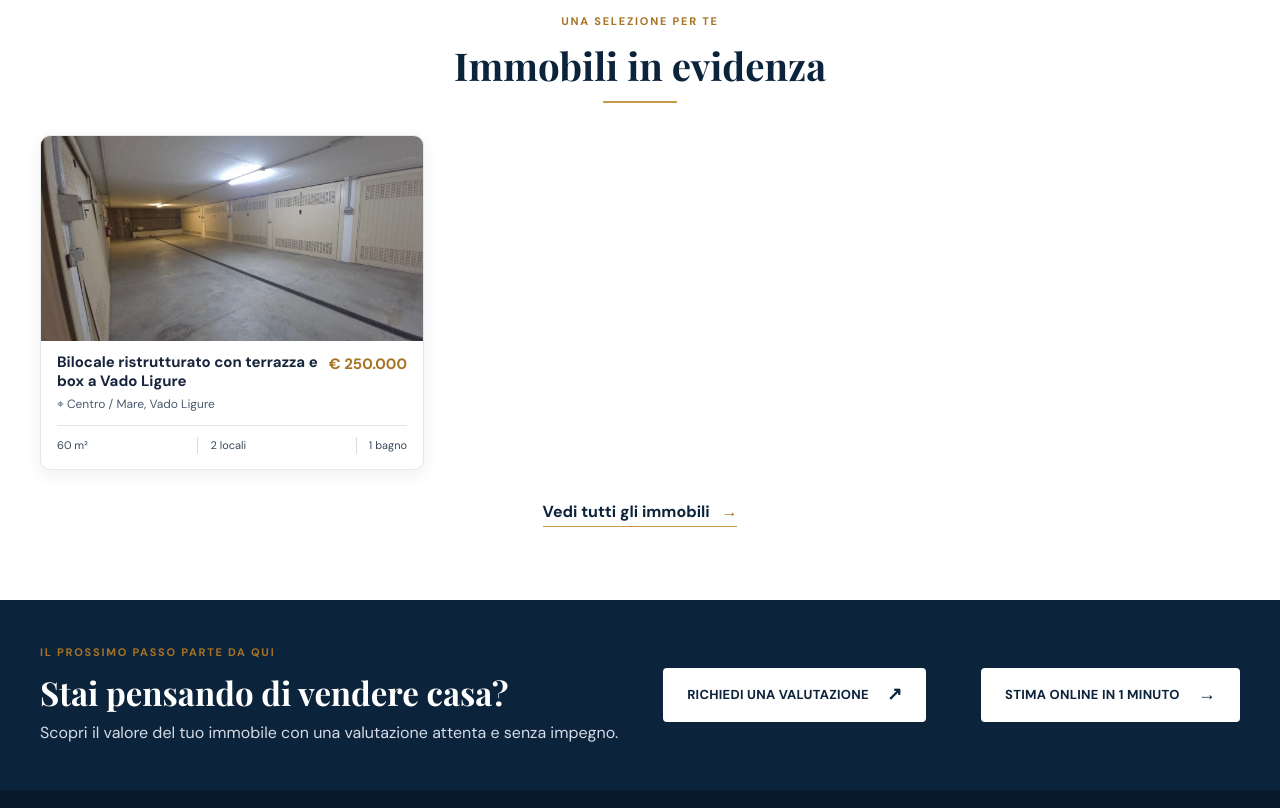
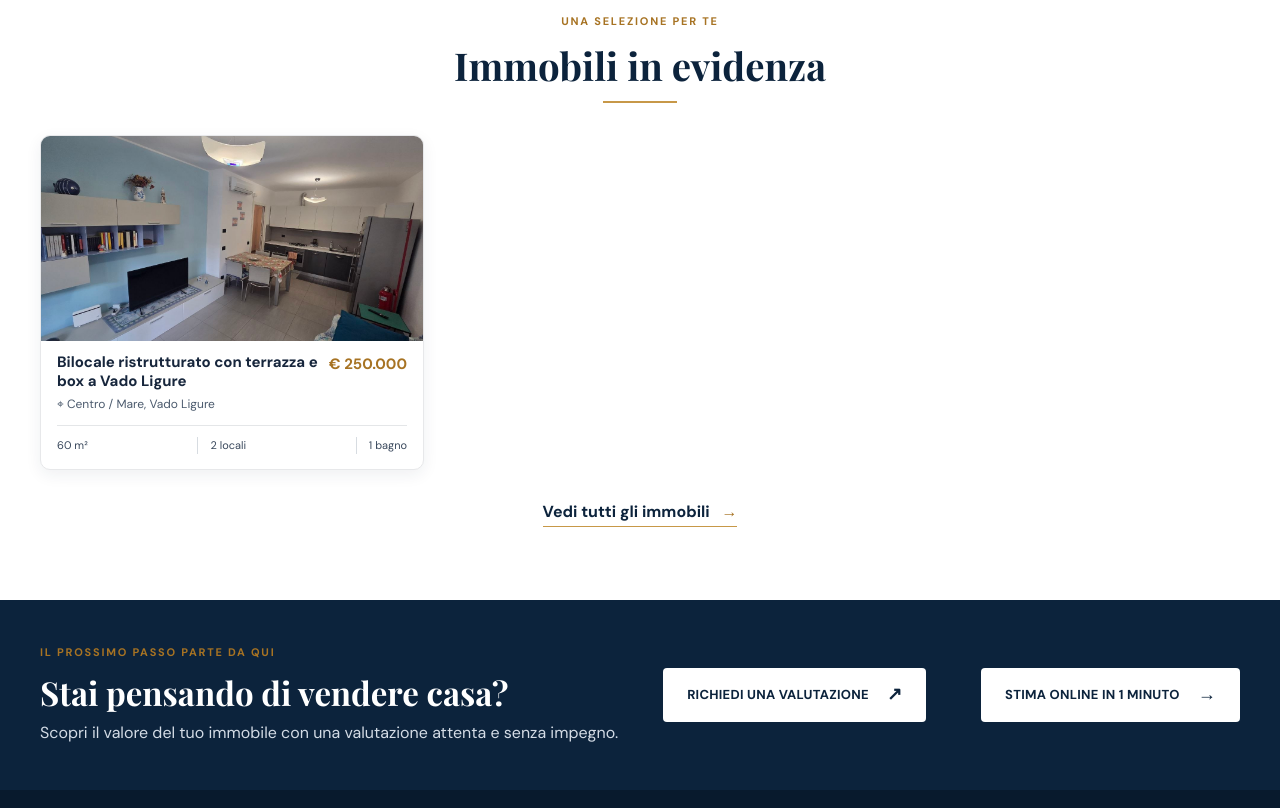
Before and after one commit to cybernetlab24-glitch/dama-servizi-immobiliari, a plain HTML site: page anteprima/index.html in a window 1280 px wide. Shown: the part 840-1648 px from the top of the page. Drawn offline with nearby package versions, Linux system fonts and the light colour scheme.

Commit message:
ARGUS: anteprima del sito

```diff
--- a/anteprima/index.html
+++ b/anteprima/index.html
@@ -12,7 +12,7 @@
     <section class="hero"><div class="hero-photo"></div><div class="wrap hero-content"><p class="eyebrow">DA.MA. · Savona e Riviera</p><h1>La casa giusta,<br>il valore che meriti.</h1><p class="hero-lead">Esperienza, trasparenza e attenzione<br class="desktop"> per ogni progetto immobiliare.</p><a class="button" href="immobili.html">Scopri gli immobili <span>↗</span></a></div><form class="search-panel" action="immobili.html"><label>⌖ <span>Dove<input name="luogo" placeholder="Comune, zona o località"></span></label><label>⌂ <span>Tipologia<select name="tipo"><option value="">Qualsiasi tipologia</option><option>Appartamento</option><option>Villa</option><option>Rustico</option></select></span></label><label>€ <span>Prezzo<select name="prezzo"><option value="">Qualsiasi prezzo</option><option value="500000">Fino a € 500.000</option><option value="1000000">Fino a € 1.000.000</option></select></span></label><button class="button" type="submit">Cerca</button></form></section>
     <section class="promise-strip"><div class="wrap promise-items"><div><i>◇</i><span>Valutazione gratuita</span></div><div><i>♧</i><span>Assistenza completa</span></div><div><i>⌖</i><span>Conoscenza del territorio</span></div></div></section>
     <section class="section wrap"><div class="section-heading"><p class="eyebrow">Una selezione per te</p><h2>Immobili in evidenza</h2><span class="gold-line"></span></div><div class="property-grid"><!--ARGUS:evidenza-->
-<article class="property-card" data-title="bilocale ristrutturato con terrazza e box a vado ligure appartamento vado ligure centro mare" data-type="Appartamento" data-price="250000"><a class="property-image" href="immobile-dm26112557-bilocale-ristrutturato-con-terrazza-e-b.html" style="background-image:url('../assets/immobili/dm26112557-1-bGHMKG.jpg')" aria-label="Bilocale ristrutturato con terrazza e box a Vado Ligure"></a><div class="property-body"><div class="card-title"><h3><a href="immobile-dm26112557-bilocale-ristrutturato-con-terrazza-e-b.html" style="color:inherit;text-decoration:none">Bilocale ristrutturato con terrazza e box a Vado Ligure</a></h3><b>€ 250.000</b></div><p class="location">⌖ Centro / Mare, Vado Ligure</p><div class="details"><span>60 m²</span><span>2 locali</span><span>1 bagno</span></div></div></article>
+<article class="property-card" data-title="bilocale ristrutturato con terrazza e box a vado ligure appartamento vado ligure centro mare" data-type="Appartamento" data-price="250000"><a class="property-image" href="immobile-dm26112557-bilocale-ristrutturato-con-terrazza-e-b.html" style="background-image:url('../assets/immobili/dm26112557-1-993C86.jpg')" aria-label="Bilocale ristrutturato con terrazza e box a Vado Ligure"></a><div class="property-body"><div class="card-title"><h3><a href="immobile-dm26112557-bilocale-ristrutturato-con-terrazza-e-b.html" style="color:inherit;text-decoration:none">Bilocale ristrutturato con terrazza e box a Vado Ligure</a></h3><b>€ 250.000</b></div><p class="location">⌖ Centro / Mare, Vado Ligure</p><div class="details"><span>60 m²</span><span>2 locali</span><span>1 bagno</span></div></div></article>
 <!--/ARGUS:evidenza--></div><div class="center"><a class="text-link" href="immobili.html">Vedi tutti gli immobili <span>→</span></a></div></section>
     <section class="cta-band"><div class="wrap cta-inner"><div><p class="eyebrow">Il prossimo passo parte da qui</p><h2>Stai pensando di vendere casa?</h2><p>Scopri il valore del tuo immobile con una valutazione attenta e senza impegno.</p></div><a class="button button-light" href="vendi.html">Richiedi una valutazione <span>↗</span></a><!--ARGUS:stima--><a class="button button-light" href="valuta.html" style="margin-left:10px">Stima online in 1 minuto <span>→</span></a><!--/ARGUS:stima--></div></section>
   </main><!--ARGUS:footer--><footer class="footer"><div class="wrap footer-grid"><div><img class="footer-logo" src="../assets/logo-dama.png" alt="DA.MA."><p>Il tuo progetto immobiliare,<br>seguito con cura.</p></div><div><h3>Esplora</h3><a href="immobili.html">Immobili</a><a href="vendi.html">Vendi con noi</a><a href="chi-siamo.html">Chi siamo</a><a href="contatti.html">Contatti</a></div><div><h3>Parliamone</h3><a href="tel:+393505827188">+39 350 582 7188</a><a href="mailto:info@immobiliaredama.eu">info@immobiliaredama.eu</a><span>Via Agostino Chiodo 10, 17100 Savona (SV)</span></div></div><div class="wrap footer-bottom">© 2026 DA.MA. srls – Servizi Immobiliari · P.IVA 01945430096 · REA SV-250403 · PEC damasrls_sv@pec.it <span><a href="privacy.html">Privacy</a> · <a href="cookie.html">Cookie</a></span></div></footer><a href="https://wa.me/393505827188" target="_blank" rel="noopener" aria-label="Scrivici su WhatsApp" style="position:fixed;right:18px;bottom:18px;z-index:50;width:56px;height:56px;border-radius:50%;background:#25d366;color:#fff;display:flex;align-items:center;justify-content:center;font-size:28px;box-shadow:0 6px 18px #0004;text-decoration:none">✆</a><!--/ARGUS:footer--><script src="../script.js"></script>
```
Also changed, not shown: anteprima/immobile-dm26112557-bilocale-ristrutturato-con-terrazza-e-b.html (+1 -1 lines), anteprima/immobili.html (+1 -1 lines), assets/immobili/dm26112557-1-993C86.jpg (added), assets/immobili/dm26112557-10-bGHMKG.jpg (added), assets/immobili/dm26112557-11-4lJtj3.jpg (added), assets/immobili/dm26112557-12-PaQweO.jpg (added), assets/immobili/dm26112557-2-XQPMcw.jpg (added), assets/immobili/dm26112557-3-cn6uMZ.jpg (added), assets/immobili/dm26112557-4-t1-Jdh.jpg (added), assets/immobili/dm26112557-5-AhZcsk.jpg (added), assets/immobili/dm26112557-6-_pPu-m.jpg (added), assets/immobili/dm26112557-8-dnG0uR.jpg (added), assets/immobili/dm26112557-9-db9d-g.jpg (added).
